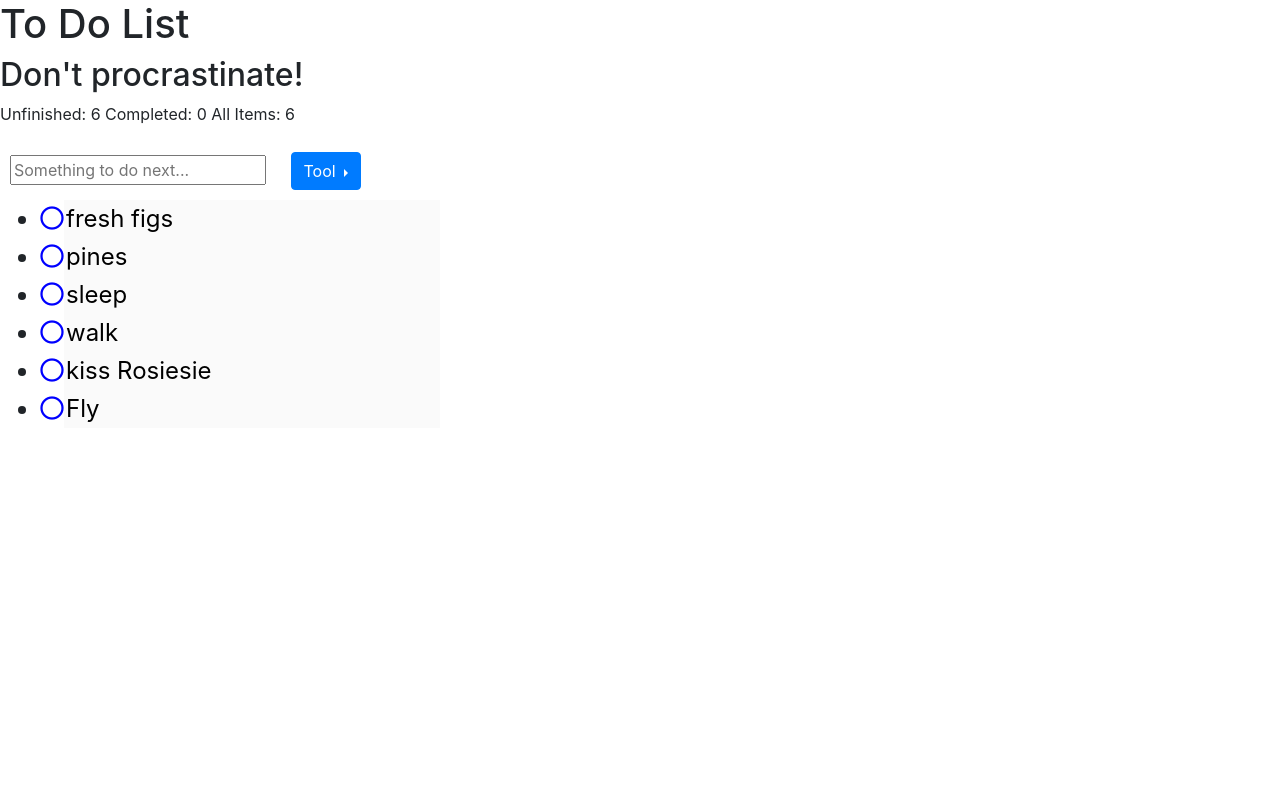
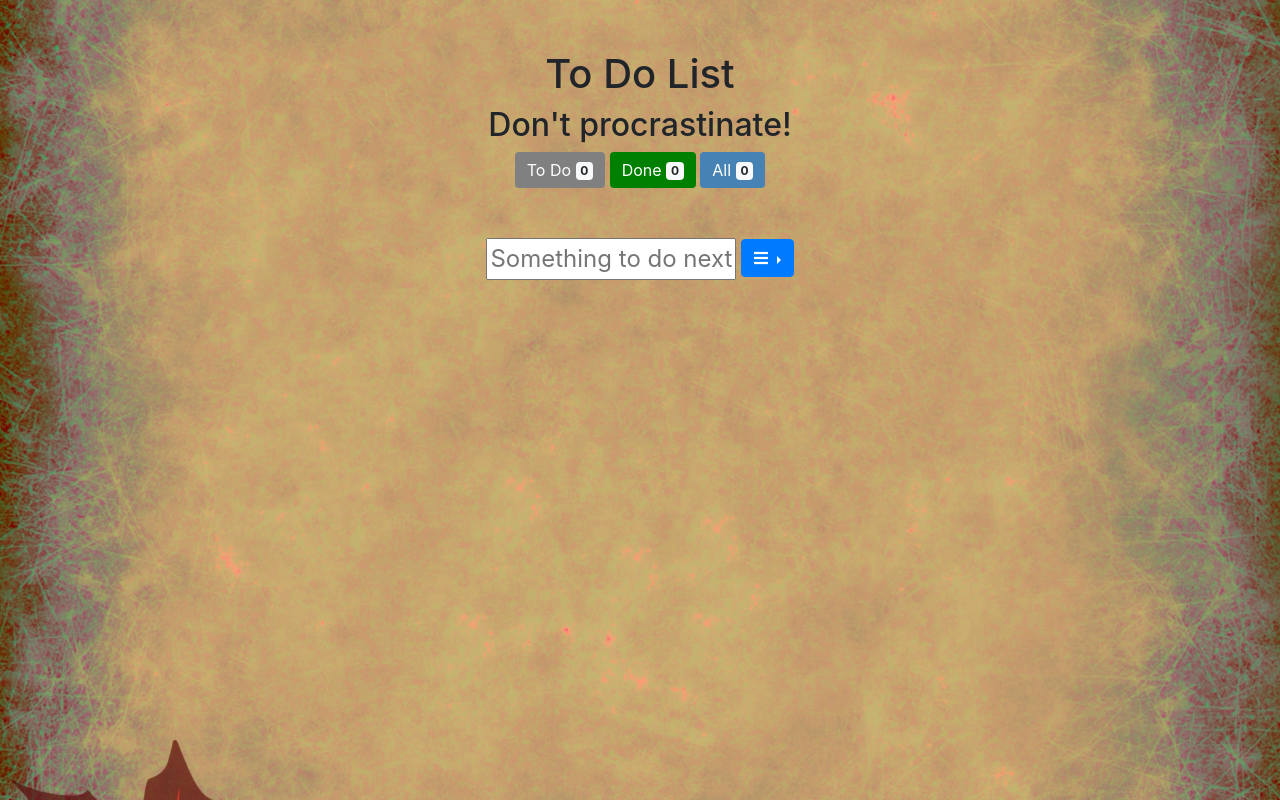
Before and after one commit to FanchenBao/Web_Dev_Practice, a PHP site: page /p4/todolist.html in a window 1280 px wide. Run offline with PHP 8.4, Linux system fonts and the light colour scheme.

Commit message:
self-styled css done, also made compatible to bootstrap

```diff
--- a/p4/myStyle.css
+++ b/p4/myStyle.css
@@ -1,19 +1,63 @@
-.inline {
-  display: inline-block;
-  margin:10px;
+body{
+  background-color: darkgoldenrod;
+  background-image: url('./img/parchment-paper.jpg');
+  background-position: center;
+  background-repeat: no-repeat;
+  background-size: cover;
+}
+.container{
+  padding-top: 50px;
+  margin: auto;
+  text-align: center;
+  height: 800px;
+}
+
+#counter button{
+  cursor: default;
+  border: none;
+  box-shadow: none;
+  margin: 0px;
+}
+
+#counter .btn-secondary, .btn-secondary:hover{
+  background-color: grey;
+}
+
+#counter .btn-success, .btn-success:hover{
+  background-color: green;
+}
+
+#counter .btn-info, .btn-info:hover{
+  background-color: steelblue;
+}
+
+.mainInterface {
+  padding-top: 50px;
+  padding-bottom: 10px;
+}
+
+#itemDescription{
+  width: 250px;
+  font-size:24px;
+}
+
+.dropright{
+  padding-bottom: 10px;
 }
 
 .item{
   font-size:24px;
 }
 
-.unfinished{
+.itemName{
   border: none;
   color: black;
+  padding-left: 30px;
+  width: 300px;
+  background-color: transparent;
 }
 
 .complete{
-  border: none;
   color: grey;
   text-decoration: line-through;
 }
@@ -23,14 +67,22 @@
   color: grey;
 }
 
+.far{
+  cursor: pointer;
+}
+
 .fa-check-circle{
   color: greenyellow;
 }
 
 .fa-circle{
-  color: blue;
+  color: dimgray;
 }
 
-.fa-trash-alt{
-  color: red;
+.fa-trash-alt.hide{
+  color: transparent;
 }
+
+.fa-trash-alt.show{
+  color: orangered;
+}
--- a/p4/todolist.html
+++ b/p4/todolist.html
@@ -16,23 +16,29 @@
 
   </head>
   <body>
-    <div id="page">
+    <div class="container">
       <h1 id="header">To Do List</h1>
       <h2>Don't procrastinate!</h2>
       <div id='counter'>
-        <p>Unfinished: <span id='unfinished'></span>
-          Completed: <span id='completed'></span>
-          All Items: <span id='allItems'></span>
-        </p>
+        <button type="button" class="btn btn-secondary">
+          To Do <span class="badge badge-light" id='unfinished'></span>
+        </button>
+        <button type="button" class="btn btn-success">
+          Done <span class="badge badge-light" id='completed'></span>
+        </button>
+        <button type="button" class="btn btn-info">
+          All <span class="badge badge-light" id='allItems'></span>
+        </button>
       </div>
 
+
+      <div class='mainInterface'>
         <!-- user input new item to do-->
-      <div class='inline'><input type="text" id="itemDescription" placeholder="Something to do next..."></div>
-
+        <input type="text" id="itemDescription" placeholder="Something to do next...">
         <!--      dropdown button for some functionality-->
-      <div class="inline btn-group dropright">
+        <div class="btn-group dropright">
           <button class="btn btn-primary dropdown-toggle" type="button" id="dropdownMenuButton" data-toggle="dropdown" aria-haspopup="true" aria-expanded="false">
-          Tool
+            <i class="fas fa-bars"></i>
           </button>
           <div class="dropdown-menu" aria-labelledby="dropdownMenuButton">
             <a class="dropdown-item" id='markAllComplete' href="#">Mark All Complete</a>
@@ -44,29 +50,31 @@
             <a class="dropdown-item" id='removeAll' href="#">Remove All</a>
           </div>
         </div>
-      <ul>
+      </div>
+      <ul class="list-unstyled">
+<!--
         <li class="item">
-          <i id="check" class="far fa-circle"></i><input type='text' class='itemName unfinished' value='fresh figs' disabled='true'><i id='trashcan' class="far fa-trash-alt"></i>
+          <i id="check" class="far fa-circle"></i><input type='text' class='itemName unfinished' value='fresh figs' disabled='true'><i id='trashcan' class="far fa-trash-alt hide"></i>
         </li>
         <li class="item">
-          <i id="check" class="far fa-circle"></i><input type='text' class='itemName unfinished' value="pines" disabled="true"><i id='trashcan' class="far fa-trash-alt"></i>
+          <i id="check" class="far fa-circle"></i><input type='text' class='itemName unfinished' value="pines" disabled="true"><i id='trashcan' class="far fa-trash-alt hide"></i>
         </li>
         <li class="item">
-          <i id="check" class="far fa-circle"></i><input type='text' class='itemName unfinished' value="sleep" disabled="true"><i id='trashcan' class="far fa-trash-alt"></i>
+          <i id="check" class="far fa-circle"></i><input type='text' class='itemName unfinished' value="sleep" disabled="true"><i id='trashcan' class="far fa-trash-alt hide"></i>
         </li>
         <li class="item">
-          <i id="check" class="far fa-circle"></i><input type='text' class='itemName unfinished' value="walk" disabled="true"><i id='trashcan' class="far fa-trash-alt"></i>
+          <i id="check" class="far fa-circle"></i><input type='text' class='itemName unfinished' value="walk" disabled="true"><i id='trashcan' class="far fa-trash-alt hide"></i>
         </li>
         <li class="item">
-          <i id="check" class="far fa-circle"></i><input type='text' class='itemName unfinished' value="kiss Rosiesie" disabled="true"><i id='trashcan' class="far fa-trash-alt"></i>
+          <i id="check" class="far fa-circle"></i><input type='text' class='itemName unfinished' value="kiss Rosiesie" disabled="true"><i id='trashcan' class="far fa-trash-alt hide"></i>
         </li>
         <li class="item">
-          <i id="check" class="far fa-circle"></i><input type='text' class='itemName unfinished' value="Fly" disabled="true"><i id='trashcan' class="far fa-trash-alt"></i>
+          <i id="check" class="far fa-circle"></i><input type='text' class='itemName unfinished' value="Fly" disabled="true"><i id='trashcan' class="far fa-trash-alt hide"></i>
         </li>
+-->
       </ul>
     </div>
 
-    <div class='test'></div>
 
     <!-- jQuery first, then Popper.js, then Bootstrap JS CDN -->
     <script src="https://code.jquery.com/jquery-3.3.1.slim.min.js" integrity="sha384-q8i/X+965DzO0rT7abK41JStQIAqVgRVzpbzo5smXKp4YfRvH+8abtTE1Pi6jizo" crossorigin="anonymous"></script>
--- a/p4/todolist.js
+++ b/p4/todolist.js
@@ -4,8 +4,6 @@ $(function() {
   let $list;
   let itemStr = '';                                 // item is an empty string
   $list = $('ul');                               // Cache the unordered list
-  $('li').find('#trashcan').hide();
-
 
   // ITEM COUNTER
   function updateCount() {                       // Create function to update counter
@@ -20,16 +18,18 @@ $(function() {
     itemStr = $(this).val();
     $list.append('<li class=\'item\'><input type=\'text\' class=\'itemName unfinished\' value=\'' + itemStr + '\' disabled=\'true\'></li>'); // add item
     let newItem = $list.children().last();
-    newItem.append('<i id=\'trashcan\' class="far fa-trash-alt"></i>'); // add trashcan icon
-    newItem.find('#trashcan').hide(); // hide the trashcan icon initially
+    newItem.append('<i id=\'trashcan\' class="far fa-trash-alt hide"></i>'); // add trashcan icon
     newItem.prepend('<i id=\'check\' class="far fa-circle"></i>'); // add circle icon for choosing
     $(this).val('');
     updateCount();
   });
 
-  // Hover over item to show trashcan icon
-  $list.on('mouseenter mouseleave', '.itemName', function(e){
-    $(e.target).next().toggle();
+  // Hover over item to show trashcan icon (a better practice should be wrapping these two in another div annd do the event listening on the div, instead of on these two elements individually)
+  $list.on('mouseenter mouseleave', '.itemName', function(e){ // hover over item
+    $(e.target).next().toggleClass('show hide');
+  });
+  $list.on('mouseenter mouseleave', '#trashcan', function(e){ // hover over trashcan itself
+    $(e.target).toggleClass('show hide');
   });
 
   // Click trashcan icon to delete an item
```
Also changed, not shown: p4/img/parchment-paper.jpg (added). Lines whose indentation alone changed are shown as unchanged.
